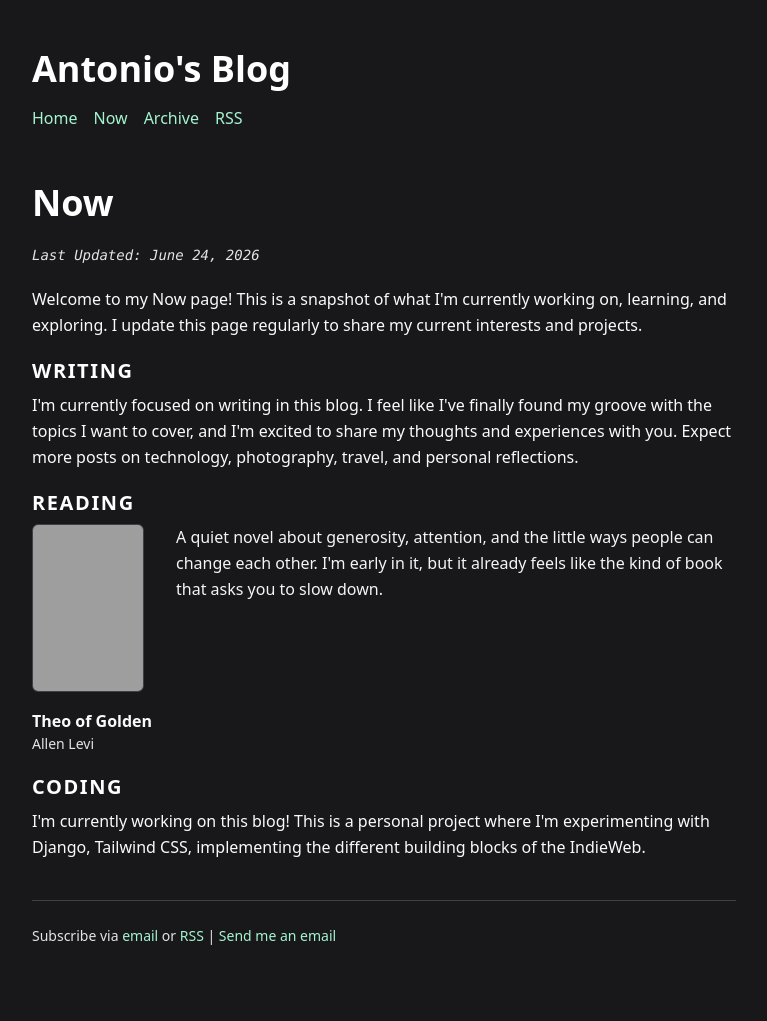
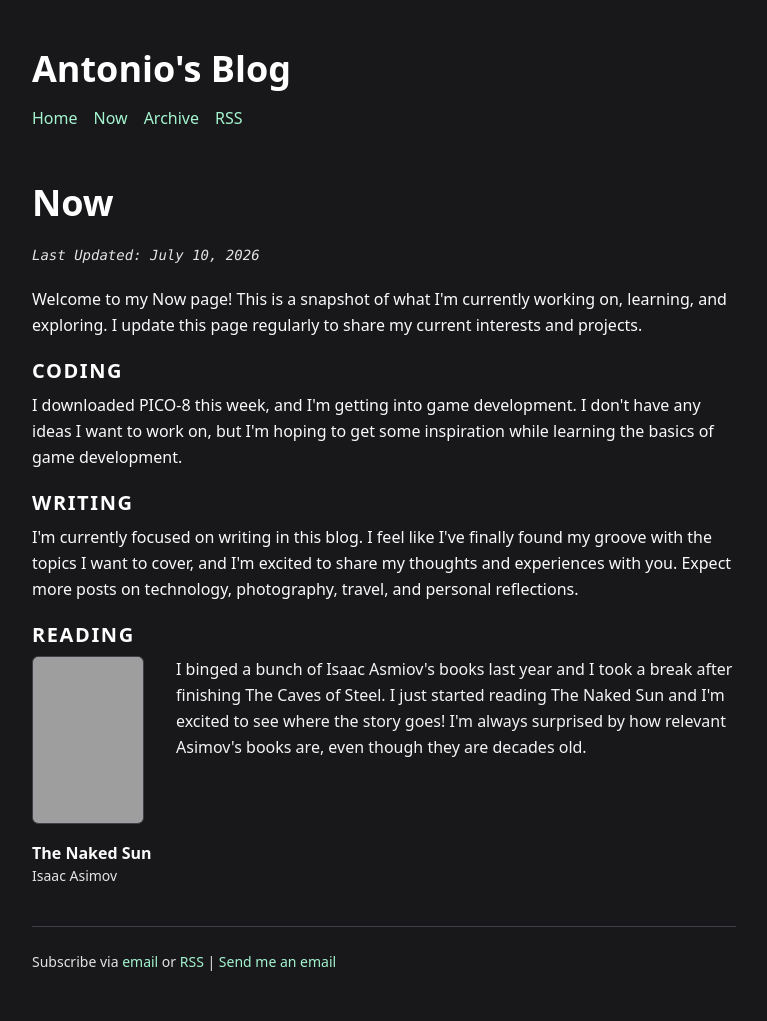
Before and after one commit to Otolock/antoniosantos.io-django, a Django app: page /now/ in a window 1280 px wide. Shown: the whole page, without its empty margins (256-1023 px from the left). Before the commit the page ends 945 px from the top, so only its background shows below. Run offline with Django 5.2, Linux system fonts and the light colour scheme; style sheets or scripts are compiled from the project's sources; grey boxes are pictures that could not be loaded.

Commit message:
Updated now page

```diff
--- a/blog/templates/blog/now.html
+++ b/blog/templates/blog/now.html
@@ -10,7 +10,7 @@ Now
 
     <p class="post-date italic">
         Last Updated:
-        <time class="dt-updated" datetime="2026-06-24">June 24, 2026</time>
+        <time class="dt-updated" datetime="2026-07-10">July 10, 2026</time>
     </p>
 
     <p>
@@ -18,10 +18,22 @@ Now
     </p>
 
     <section class="content-section">
+        <h2 class="section-heading">Coding</h2>
+        <p>
+            I downloaded PICO-8 this week, and I'm getting into game
+            development. I don't have any ideas I want to work on, but I'm
+            hoping to get some inspiration while learning the basics of game
+            development.
+        </p>
+    </section>
+
+    <section class="content-section">
         <h2 class="section-heading">Writing</h2>
         <p>
             I'm currently focused on writing in this blog. I feel like I've finally
-            found my groove with the topics I want to cover, and I'm excited to share my thoughts and experiences with you. Expect more posts on technology, photography, travel, and personal reflections.
+            found my groove with the topics I want to cover, and I'm excited to
+            share my thoughts and experiences with you. Expect more posts on
+            technology, photography, travel, and personal reflections.
         </p>
     </section>
 
@@ -30,11 +42,11 @@ Now
 
         <div class="reading-current">
             <div class="reading-book">
-                <a href="https://openlibrary.org/books/OL60925324M" target="_blank" rel="noopener noreferrer">
+                <a href="https://openlibrary.org/books/OL46910930M" target="_blank" rel="noopener noreferrer">
                     <img
                         class="book-cover"
-                        src="https://covers.openlibrary.org/b/olid/OL60925324M-L.jpg"
-                        alt="Cover of Theo of Golden by Allen Levi"
+                        src="https://covers.openlibrary.org/b/olid/OL46910930M-L.jpg"
+                        alt="Cover of The Naked Sun by Isaac Asimov"
                         width="112"
                         height="168"
                         loading="lazy"
@@ -42,24 +54,19 @@ Now
                 </a>
 
                 <div class="book-meta">
-                    <p class="font-bold">Theo of Golden</p>
-                    <p class="text-sm text-zinc-200">Allen Levi</p>
+                    <p class="font-bold">The Naked Sun</p>
+                    <p class="text-sm text-zinc-200">Isaac Asimov</p>
                 </div>
             </div>
 
             <p class="reading-note">
-                A quiet novel about generosity, attention, and the little ways people can change each other. I'm early in it, but it already feels like the kind of book that asks you to slow down.
+                I binged a bunch of Isaac Asmiov's books last year and I took a break after
+                finishing The Caves of Steel. I just started reading The Naked
+                Sun and I'm excited to see where the story goes! I'm always
+                surprised by how relevant Asimov's books are, even though they
+                are decades old.
             </p>
         </div>
     </section>
-
-    <section class="content-section">
-        <h2 class="section-heading">Coding</h2>
-        <p>
-            I'm currently working on this blog! This is a personal project
-            where I'm experimenting with Django, Tailwind CSS, implementing
-            the different building blocks of the IndieWeb.
-        </p>
-    </section>
 </section>
 {% endblock %}
```
